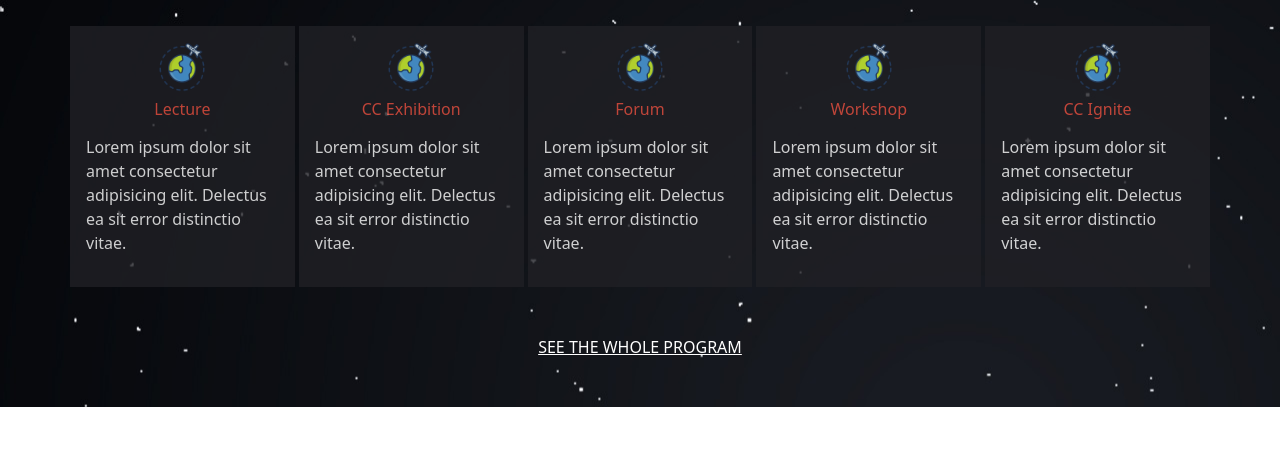
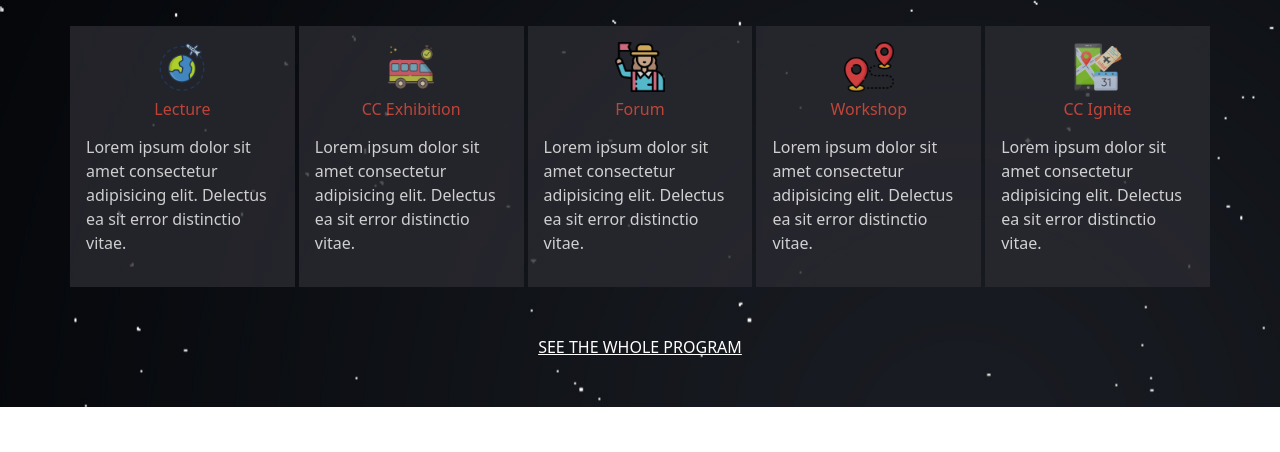
Before and after one commit to fherrerao/Capstone-Project, a website: page index.html in a window 1280 px wide. Shown: the part 777-1229 px from the top of the page. Drawn offline with Linux system fonts and the light colour scheme; files whose address does not match are found by name.

Commit message:
Add icon in the title browser

```diff
--- a/index.html
+++ b/index.html
@@ -11,6 +11,7 @@
     <link rel="stylesheet" href="css/styles.css">
     <link rel="stylesheet" href="src/font/cocogoose_trial.ttf">
     <script src="https://kit.fontawesome.com/5447257a0f.js" crossorigin="anonymous"></script>
+    <link rel="icon" href="src/img/tram.png" />
     <title>Travel</title>
 </head>
 
@@ -103,7 +104,7 @@
 
                     <div
                         class="col-lg p-3 bg-cards d-flex flex-lg-column justify-content-center align-items-center gap-2">
-                        <img class="icons" src="src/img/travel.png" alt="">
+                        <img class="icons" src="src/img/tour-bus.png" alt="">
                         <h6>CC Exhibition</h6>
                         <p class="text-white">Lorem ipsum dolor sit amet consectetur adipisicing elit. Delectus ea sit
                             error distinctio vitae.</p>
@@ -111,7 +112,7 @@
 
                     <div
                         class="col-lg p-3 bg-cards d-flex flex-lg-column justify-content-center align-items-center gap-2">
-                        <img class="icons" src="src/img/travel.png" alt="">
+                        <img class="icons" src="src/img/tour-guide.png" alt="">
                         <h6>Forum</h6>
                         <p class="text-white">Lorem ipsum dolor sit amet consectetur adipisicing elit. Delectus ea sit
                             error distinctio vitae.</p>
@@ -119,7 +120,7 @@
 
                     <div
                         class="col-lg p-3 bg-cards d-flex flex-lg-column justify-content-center align-items-center gap-2">
-                        <img class="icons" src="src/img/travel.png" alt="">
+                        <img class="icons" src="src/img/destination.png" alt="">
                         <h6>Workshop</h6>
                         <p class="text-white">Lorem ipsum dolor sit amet consectetur adipisicing elit. Delectus ea sit
                             error distinctio vitae.</p>
@@ -127,7 +128,7 @@
 
                     <div
                         class="col-lg p-3 bg-cards d-flex flex-lg-column justify-content-center align-items-center gap-2">
-                        <img class="icons" src="src/img/travel.png" alt="">
+                        <img class="icons" src="src/img/app.png" alt="">
                         <h6>CC Ignite</h6>
                         <p class="text-white">Lorem ipsum dolor sit amet consectetur adipisicing elit. Delectus ea sit
                             error distinctio vitae.</p>
--- a/scss/styles.scss
+++ b/scss/styles.scss
@@ -4,6 +4,10 @@ $gray: #d3d3d3;
 @font-face {
   font-family: cocogoose;
   src: url('src/font/cocogoose_trial.ttf');
+}
+
+html {
+  overflow-y: visible;
 }
 
 h6 {
@@ -74,7 +78,7 @@ h6 {
 }
 
 .bg-cards {
-  background-color: rgb(32, 32, 37);
+  background-color: rgb(42, 42, 49);
   filter:alpha(opacity=100);
   -moz-opacity:0.7;opacity:0.8;
 }
```
Also changed, not shown: css/styles.css, src/img/tram.png (added), 1 other file.
